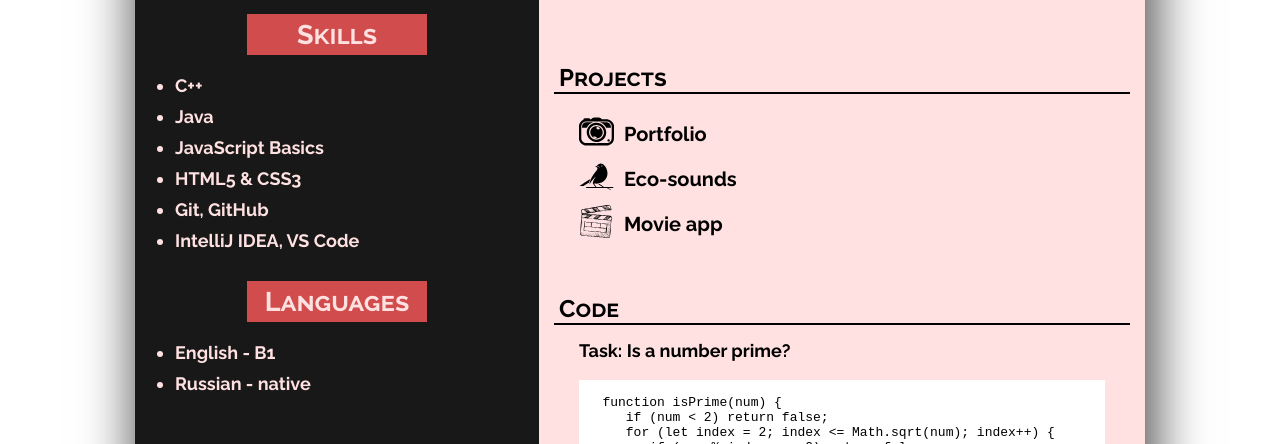
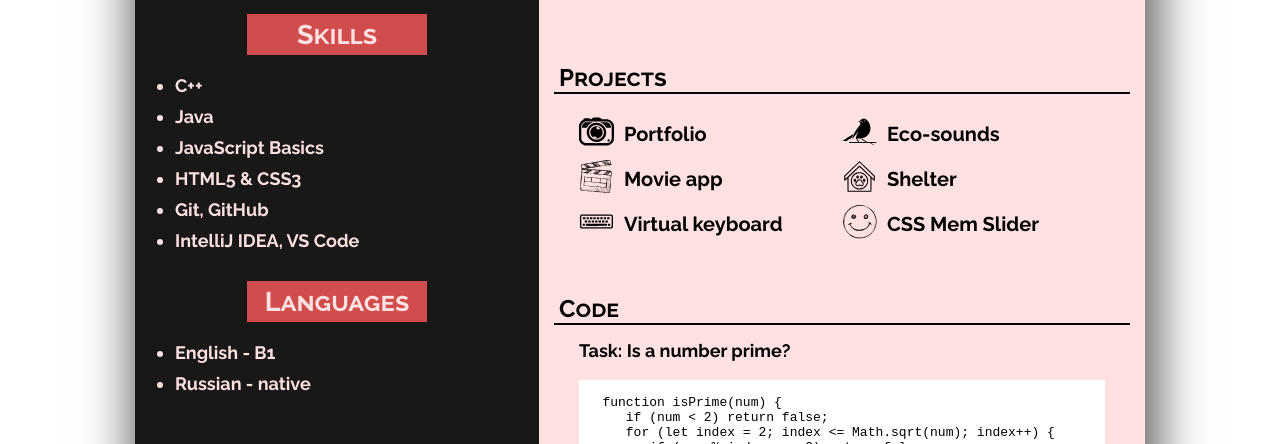
Before and after one commit to romanmitskevich/rsschool-cv, a plain HTML site: page index.html in a window 1280 px wide. Shown: the part 721-1165 px from the top of the page. Drawn offline with Linux system fonts and the light colour scheme.

Commit message:
feat: add new projects

```diff
--- a/index.html
+++ b/index.html
@@ -112,6 +112,20 @@
                      <a href="https://rolling-scopes-school.github.io/romanmitskevich-JSFEPRESCHOOL/movie-app/">Movie
                         app</a>
                   </div>
+
+                  <div class="projects-item">
+                     <img src="./assets/svg/shelter.svg" alt="Portfolio camera" width="35" height="35">
+                     <a
+                        href="https://rolling-scopes-school.github.io/romanmitskevich-JSFE2022Q1/shelter/pages/main/index.html">Shelter</a>
+                  </div>
+                  <div class="projects-item">
+                     <img src="./assets/svg/keyboard.svg" alt="Portfolio camera" width="35" height="35">
+                     <a href="https://romanmitskevich.github.io/virtual-keyboard/virtual-keyboard/">Virtual keyboard</a>
+                  </div>
+                  <div class="projects-item">
+                     <img src="./assets/svg/smile.svg" alt="Portfolio camera" width="35" height="35">
+                     <a href="https://romanmitskevich.github.io/cssMemSlider/cssMemSlider/index.html">CSS Mem Slider</a>
+                  </div>
                </div>
             </section>
 
--- a/style.css
+++ b/style.css
@@ -160,7 +160,7 @@ span {
 
 a {
    text-decoration: none;
-   transition: 0.5s;
+   transition: 0.6s;
 }
 
 .header a {
@@ -185,15 +185,19 @@ a:hover {
 
 .projects-container {
    display: flex;
-   flex-direction: column;
    justify-content: space-around;
+   flex-wrap: wrap;
    margin: 0px 40px;
+
+   max-height: 135px;
 }
 
 .projects-item {
    display: flex;
    align-items: center;
    margin: 5px 0px;
+
+   width: 263px;
 }
 
 .projects-item img {
```
Also changed, not shown: assets/svg/keyboard.svg (added), assets/svg/shelter.svg (added), assets/svg/smile.svg (added).
